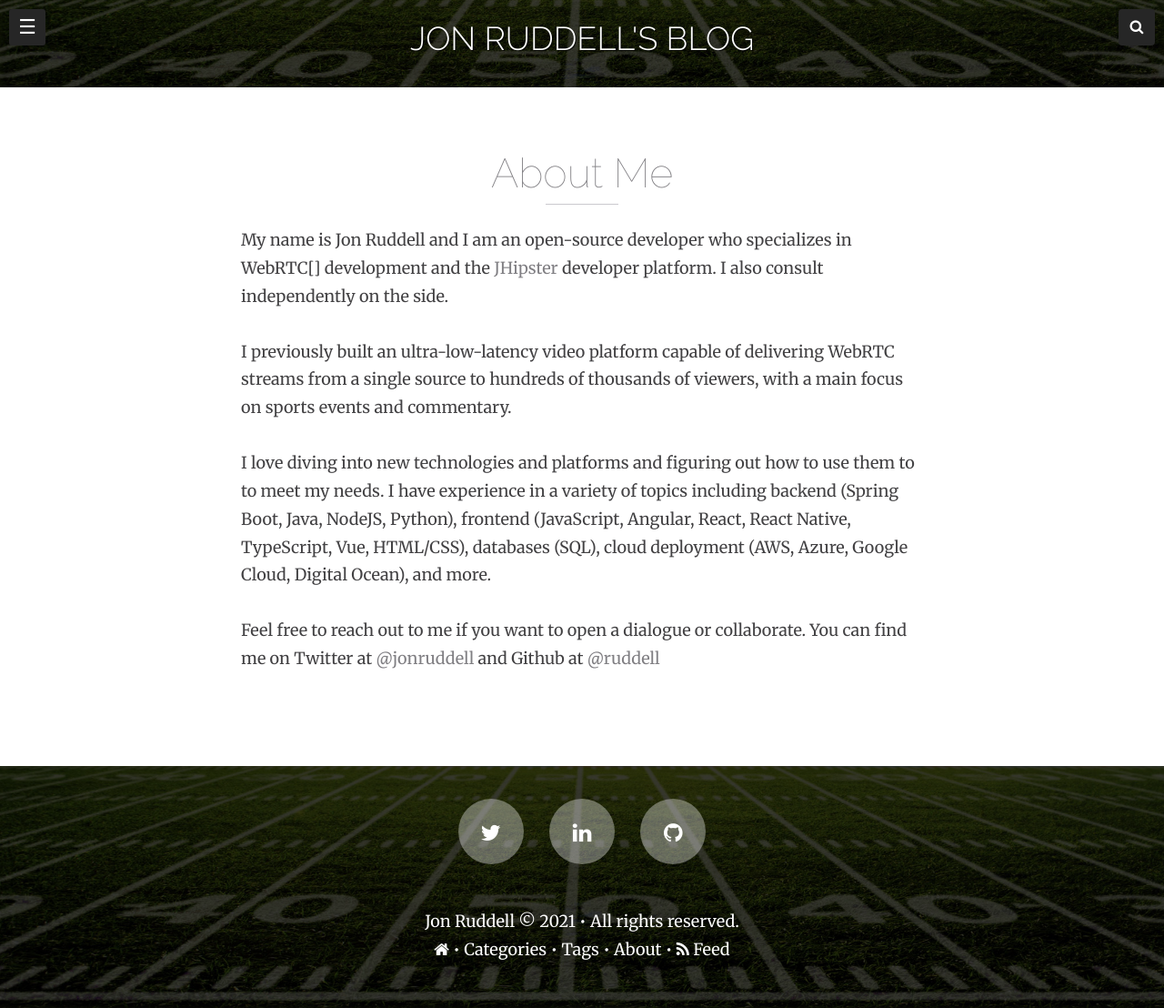
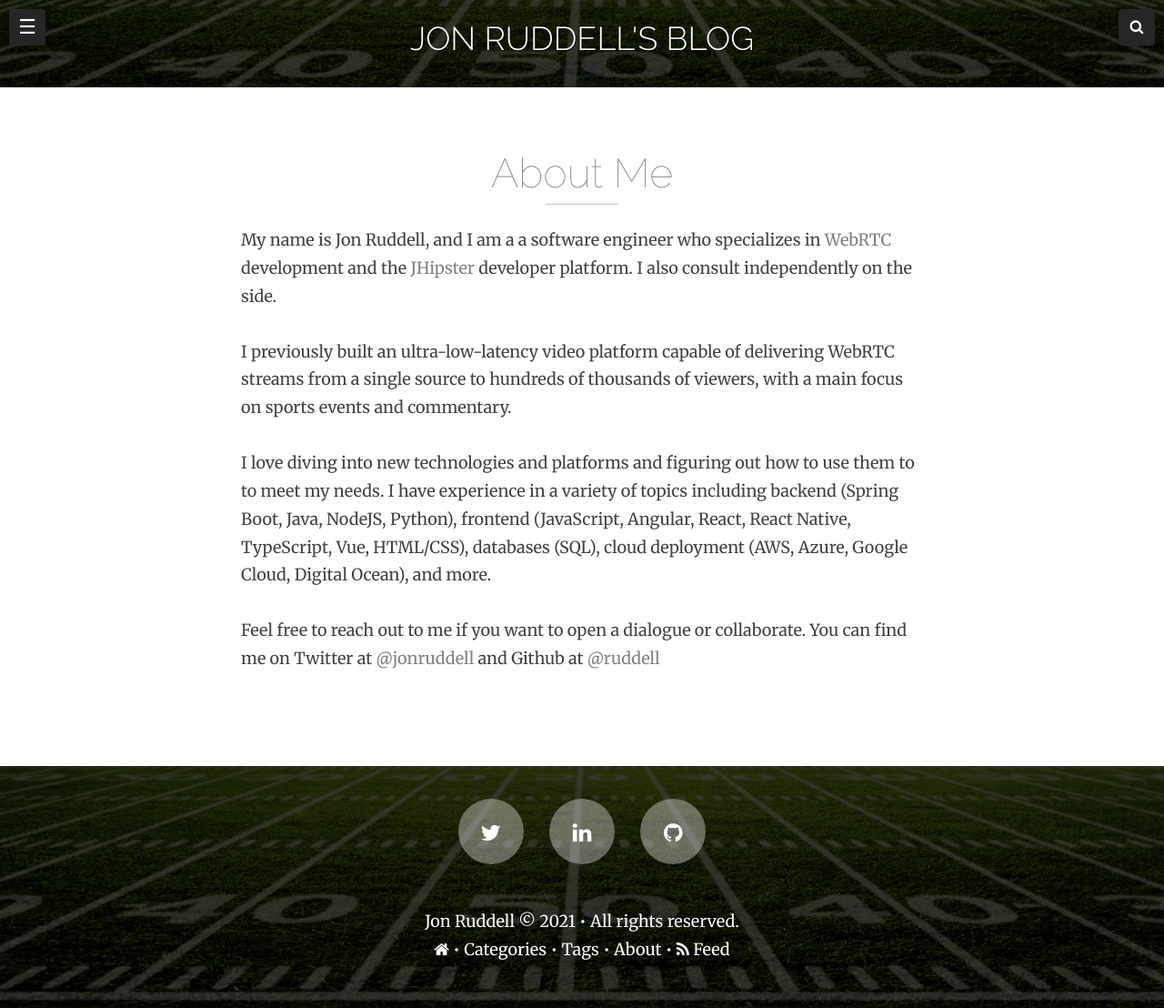
Before and after one commit to ruddell/ruddell.github.io, a Jekyll site: the page built from _pages/about.md, in a window 1280 px wide. Shown: the whole page at 91% size. Built offline with Jekyll 4.4.1, drawn with Linux system fonts in a browser that asks for light colours.

Commit message:
fix link

```diff
--- a/_pages/about.md
+++ b/_pages/about.md
@@ -6,7 +6,7 @@ tags: [tags]
 ---
 
 
-My name is Jon Ruddell and I am an open-source developer who specializes in WebRTC[] development and the [JHipster][] developer platform.  I also consult independently on the side.
+My name is Jon Ruddell, and I am a a software engineer who specializes in [WebRTC][] development and the [JHipster][] developer platform.  I also consult independently on the side.
 
 I previously built an ultra-low-latency video platform capable of delivering WebRTC streams from a single source to hundreds of thousands of viewers, with a main focus on sports events and commentary.
 
```
Also changed, not shown: other parts of _pages/about.md (+1 -0 lines).
